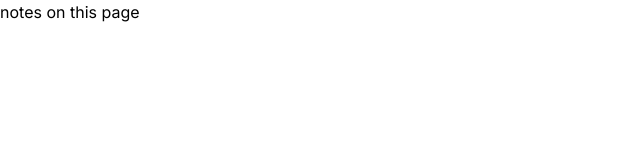
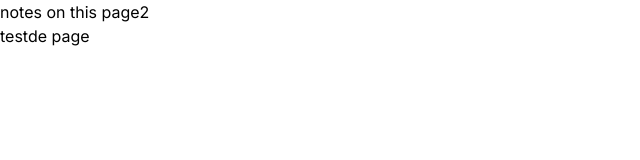
Before and after one commit to persilier/tuto_next, a Next.js app: page /notes in a window 1280 px wide. Shown: the top 160 px of the page, without its empty margins (0-640 px from the left). Built offline with nearby package versions, Linux system fonts and the light colour scheme.

Commit message:
ajout page note2

```diff
--- a/app/notes/page.js
+++ b/app/notes/page.js
@@ -1,7 +1,12 @@
 import React from "react";
 
 const Note = () => {
-  return <div>notes on this page</div>;
+  return (
+    <div>
+      notes on this page2
+      <h1>testde page</h1>
+    </div>
+  );
 };
 
 export default Note;
```
